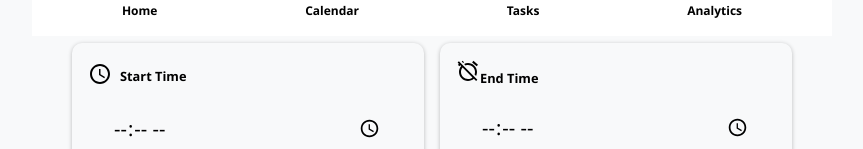
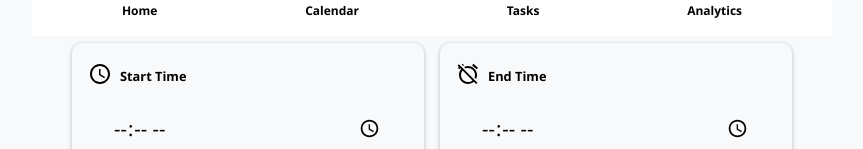
Before and after one commit to 23-65140-design/Microsoft-VSCODING, a React (Vite) app in the folder TRACKv2/web-user/: page /create-task in a window 1280 px wide. Shown: the part 764-913 px from the top of the page, without its empty margins (208-1071 px from the left). Built offline with nearby package versions, Linux system fonts and the light colour scheme.

Commit message:
Create Tasks

```diff
--- a/TRACKv2/web-user/src/components/tasks/CreateTaskForm.jsx
+++ b/TRACKv2/web-user/src/components/tasks/CreateTaskForm.jsx
@@ -139,7 +139,7 @@ export default function CreateTaskForm() {
               />
             </div>
             <div className={styles.scheduleSection}>
-              <div className={styles.scheduleLabel}>
+              <div className={styles.sectionLabel}>
                 <AlarmOffIcon />
                 <label className={styles.label}>End Time</label>
               </div>
```
